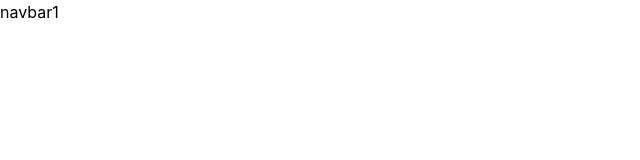
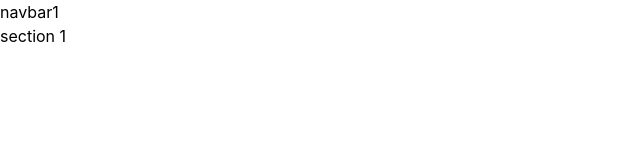
Before and after one commit to zargulak11-hash/branch, a website: page index.html in a window 1280 px wide. Shown: the full height of the page, 0-640 px from the left. Drawn offline with nearby package versions, Linux system fonts and the light colour scheme; files that its build step writes are made by us from their sources.

Commit message:
new commit

```diff
--- a/index.html
+++ b/index.html
@@ -12,6 +12,9 @@
     <header>
         <nav>navbar1</nav>
     </header>
+    <main>
+        <section>section 1</section>
+    </main>
 </body>
 
 </html>
```
